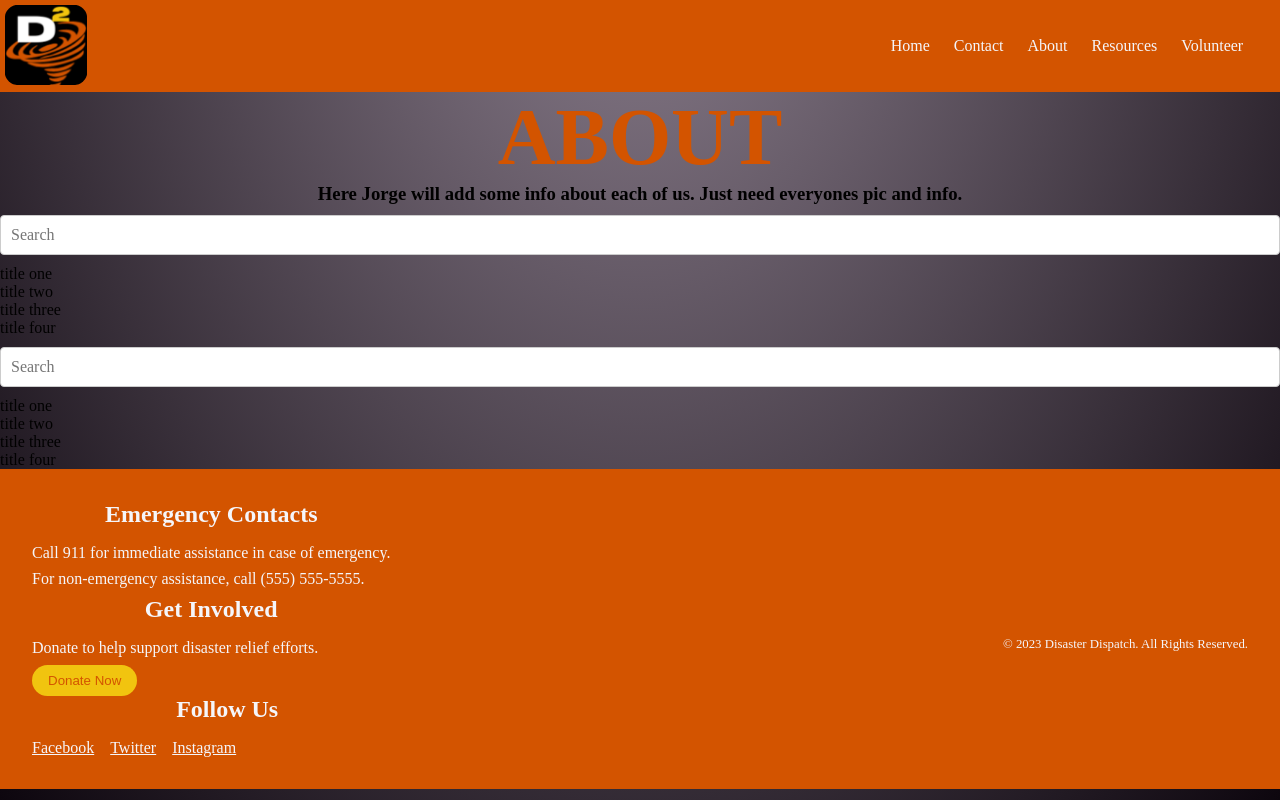
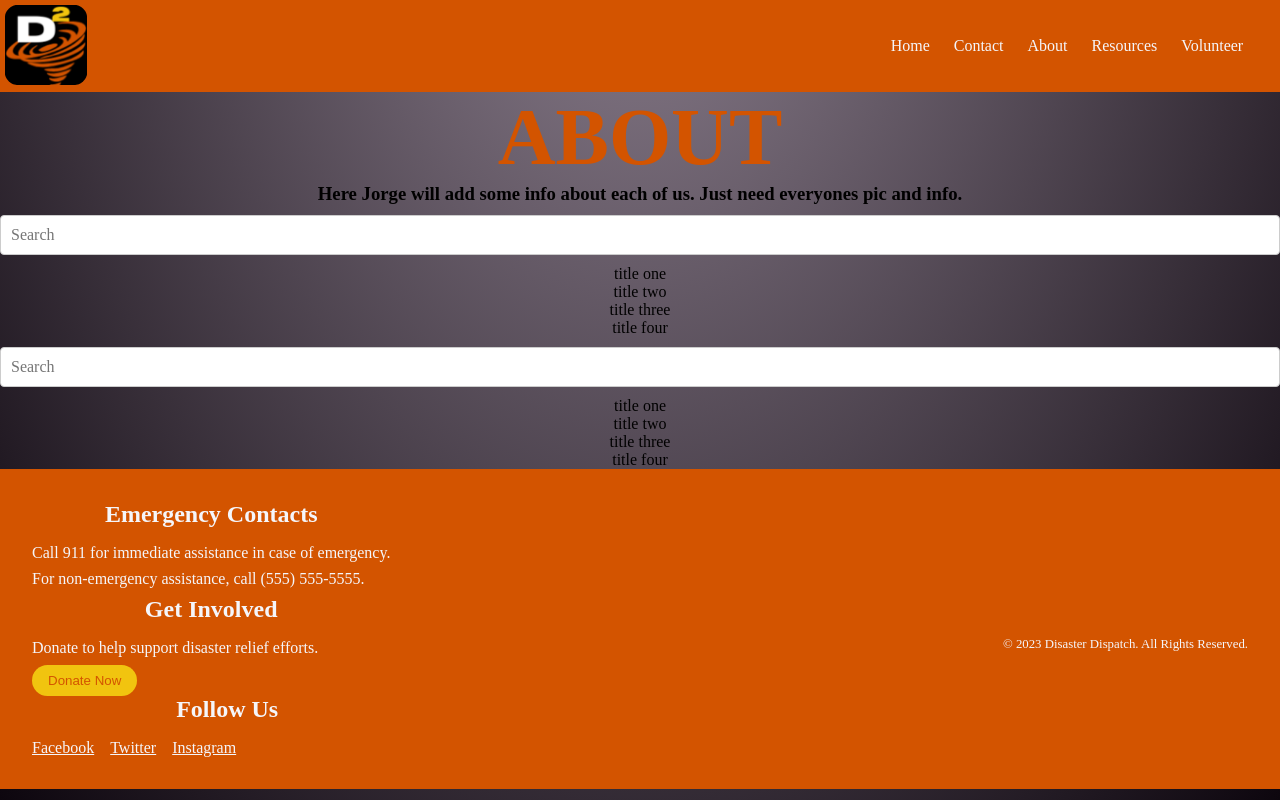
Before and after one commit to ruthcamarillo/capstone, a React (Create React App) app: page /about in a window 1280 px wide. Built offline with nearby package versions, Linux system fonts and the light colour scheme.

Commit message:
working on cards component

```diff
--- a/src/pages/About.js
+++ b/src/pages/About.js
@@ -3,41 +3,18 @@ import React from 'react';
 import '../styles/About.css';
 import SearchBar from "../components/Card";
 import Card from "../components/Card";
-
-// const CardData = [
-//   {
-//     "id": 1,
-//     "title": "title one",
-//     "description": "description one",
-//     "image": "image one"
-//   },
-//   {
-//     "id": 2,
-//     "title": "title two",
-//     "description": "description two",
-//     "image": "image two"
-//   },
-//   {
-//     "id": 3,
-//     "title": "title three",
-//     "description": "description three",
-//     "image": "image three"
-//   },
-//   {
-//     "id": 4,
-//     "title": "title four",
-//     "description": "description four",
-//     "image": "image four"
-//   },
-// ];
+import { getByTitle } from '@testing-library/react';
 
 function About() {
   return (
-    <div>
+    <div className='about'>
       <h1>About</h1>
       <h3>Here Jorge will add some info about each of us. Just need everyones pic and info.</h3>
+
       <SearchBar data={Card} />
-      <Card data={Card} />
+
+      <Card data ={Card} />
+
     </div>
   );
 }
--- a/src/styles/About.css
+++ b/src/styles/About.css
@@ -1,3 +1,7 @@
 h3 {
     text-align: center;
 }
+
+.about {
+    text-align: center;
+}
```
Also changed, not shown: src/styles/Card.css (added).
